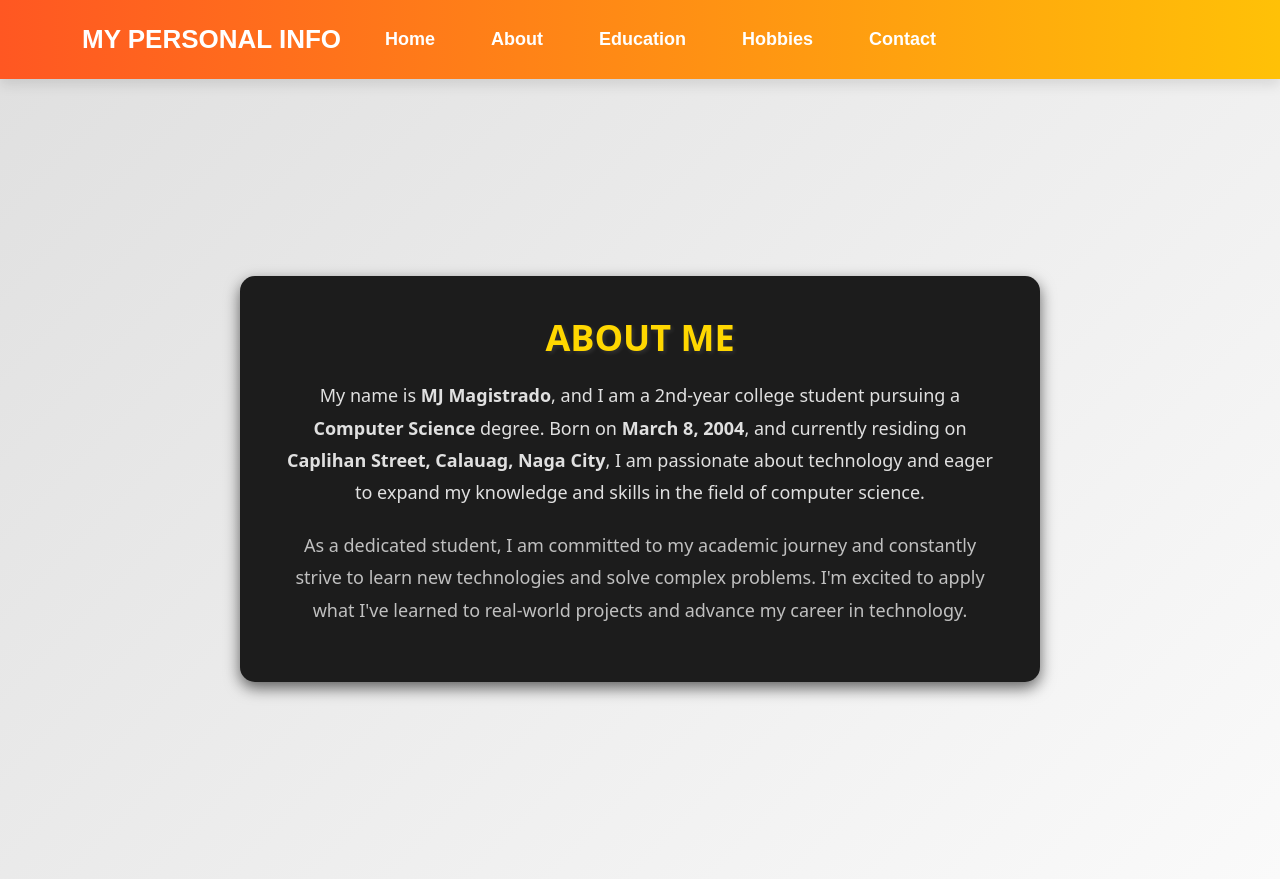
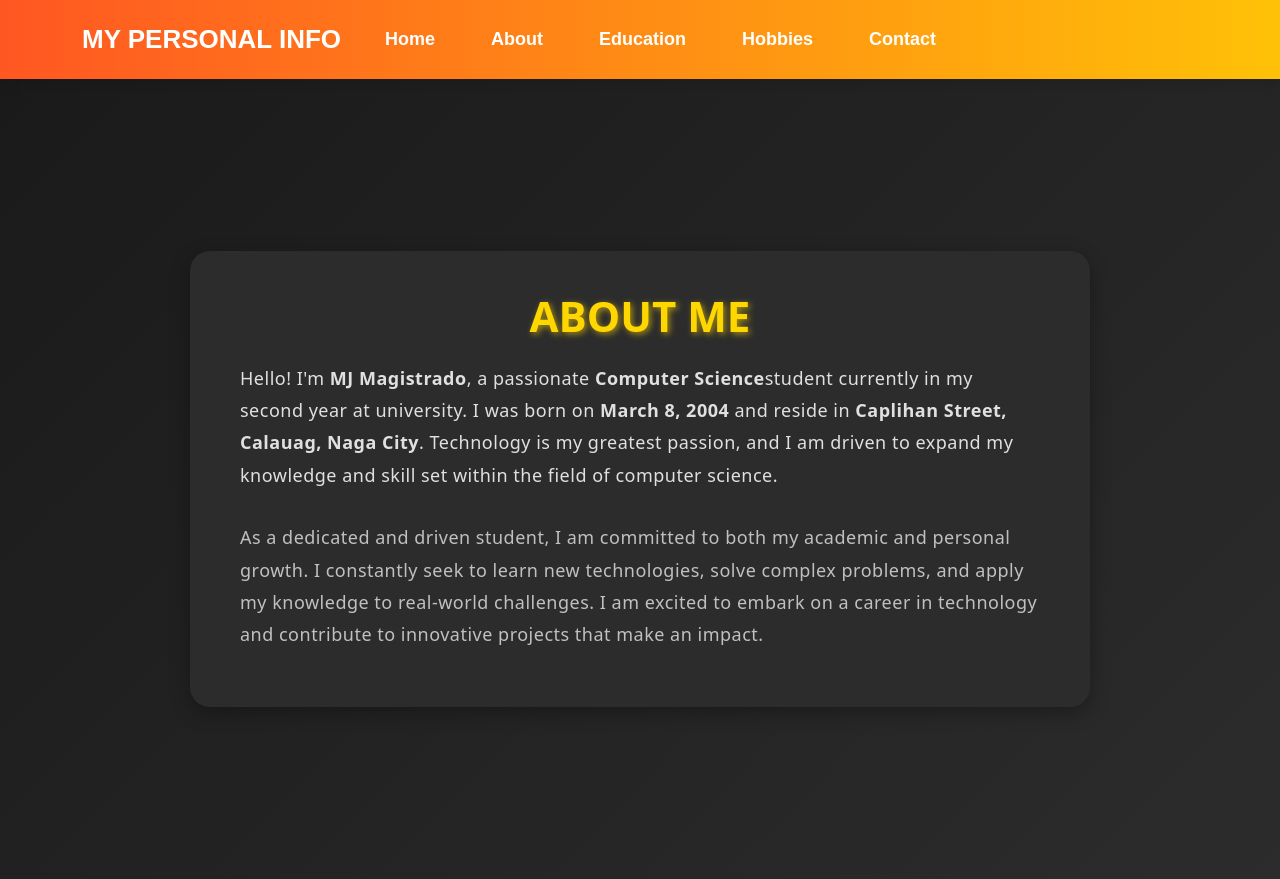
Before and after one commit to mjaymagistrado/frontend-magistrado, a React (Vite) app: page /About in a window 1280 px wide. Built offline with nearby package versions, Linux system fonts and the light colour scheme.

Commit message:
Update About.jsx

```diff
--- a/src/About.jsx
+++ b/src/About.jsx
@@ -4,49 +4,35 @@ const About = () => {
   return (
     <div
       style={{
-        padding: "50px 20px",
+        padding: "60px 20px",
         minHeight: "100vh",
         display: "flex",
         justifyContent: "center",
         alignItems: "center",
-        animation: "backgroundChange 10s infinite alternate",
+        background: "linear-gradient(135deg, #1a1a1a, #2c2c2c)", // Darker gradient for a sleek feel
+        color: "#E0E0E0", // Consistent light text color for readability
       }}
     >
-      <style>
-        {`
-          @keyframes backgroundChange {
-            0% {
-              background: linear-gradient(135deg, #B0BEC5, #E0E0E0); /* Gray to White */
-            }
-            50% {
-              background: linear-gradient(135deg, #E0E0E0, #FAFAFA); /* White to Dirty White */
-            }
-            100% {
-              background: linear-gradient(135deg, #FAFAFA, #B0BEC5); /* Dirty White to Gray */
-            }
-          }
-        `}
-      </style>
-
       <div
         style={{
-          background: "#1c1c1c",
-          padding: "40px",
-          borderRadius: "15px",
-          boxShadow: "0 6px 15px rgba(0, 0, 0, 0.6)",
-          maxWidth: "800px",
+          background: "#2c2c2c",
+          padding: "40px 50px",
+          borderRadius: "20px",
+          boxShadow: "0 6px 20px rgba(0, 0, 0, 0.3)",
+          maxWidth: "900px",
           width: "100%",
           textAlign: "center",
+          color: "#E0E0E0",
         }}
       >
         <h1
           style={{
-            fontSize: "36px",
-            color: "#FFD700",
+            fontSize: "42px",
+            color: "#FFD700", // Gold color for consistency and emphasis
             marginBottom: "20px",
             fontWeight: "bold",
             textTransform: "uppercase",
-            textShadow: "2px 2px 4px rgba(255, 255, 255, 0.1)",
+            textShadow: "2px 2px 6px rgba(255, 215, 0, 0.6)", // Glowing gold effect
           }}
         >
           About Me
@@ -55,29 +41,33 @@ const About = () => {
         <p
           style={{
             fontSize: "18px",
-            color: "#e0e0e0",
+            color: "#e0e0e0", // Light gray text color
             lineHeight: "1.8",
-            marginBottom: "20px",
+            marginBottom: "30px",
+            textAlign: "left", // Aligned text for better readability
+            letterSpacing: "0.5px", // Slight letter spacing for cleaner look
           }}
         >
-          My name is <strong>MJ Magistrado</strong>, and I am a 2nd-year college
-          student pursuing a <strong>Computer Science</strong> degree. Born on{" "}
-          <strong>March 8, 2004</strong>, and currently residing on{" "}
-          <strong>Caplihan Street, Calauag, Naga City</strong>, I am passionate
-          about technology and eager to expand my knowledge and skills in the
-          field of computer science.
+          Hello! I'm <strong>MJ Magistrado</strong>, a passionate <strong>Computer Science</strong>
+          student currently in my second year at university. I was born on{" "}
+          <strong>March 8, 2004</strong> and reside in <strong>Caplihan Street, Calauag, Naga City</strong>.
+          Technology is my greatest passion, and I am driven to expand my knowledge and skill set
+          within the field of computer science.
         </p>
+
         <p
           style={{
             fontSize: "18px",
-            color: "#c0c0c0",
+            color: "#c0c0c0", // Slightly lighter text for contrast
             lineHeight: "1.8",
+            textAlign: "left", // Left-align for a more professional feel
+            letterSpacing: "0.5px",
           }}
         >
-          As a dedicated student, I am committed to my academic journey and
-          constantly strive to learn new technologies and solve complex
-          problems. I'm excited to apply what I've learned to real-world
-          projects and advance my career in technology.
+          As a dedicated and driven student, I am committed to both my academic and personal
+          growth. I constantly seek to learn new technologies, solve complex problems, and apply my
+          knowledge to real-world challenges. I am excited to embark on a career in technology and
+          contribute to innovative projects that make an impact.
         </p>
       </div>
     </div>
```
